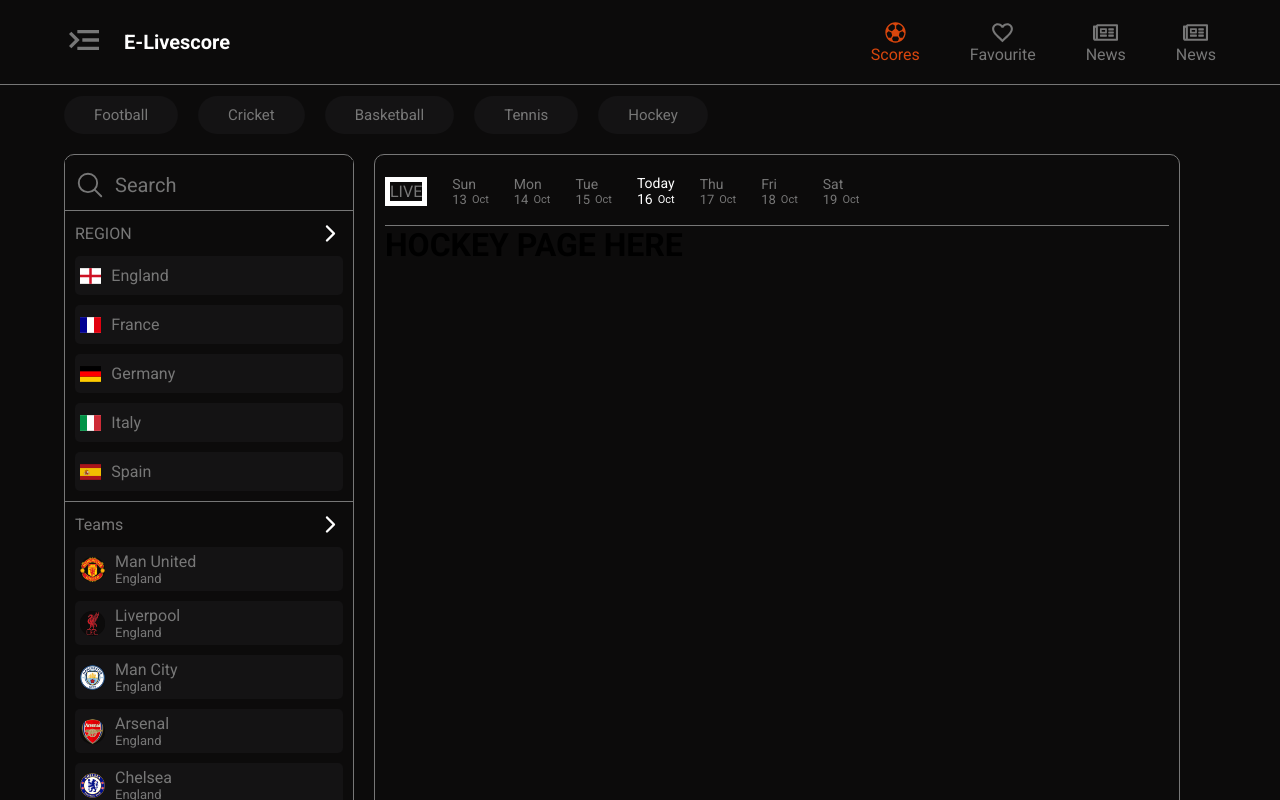
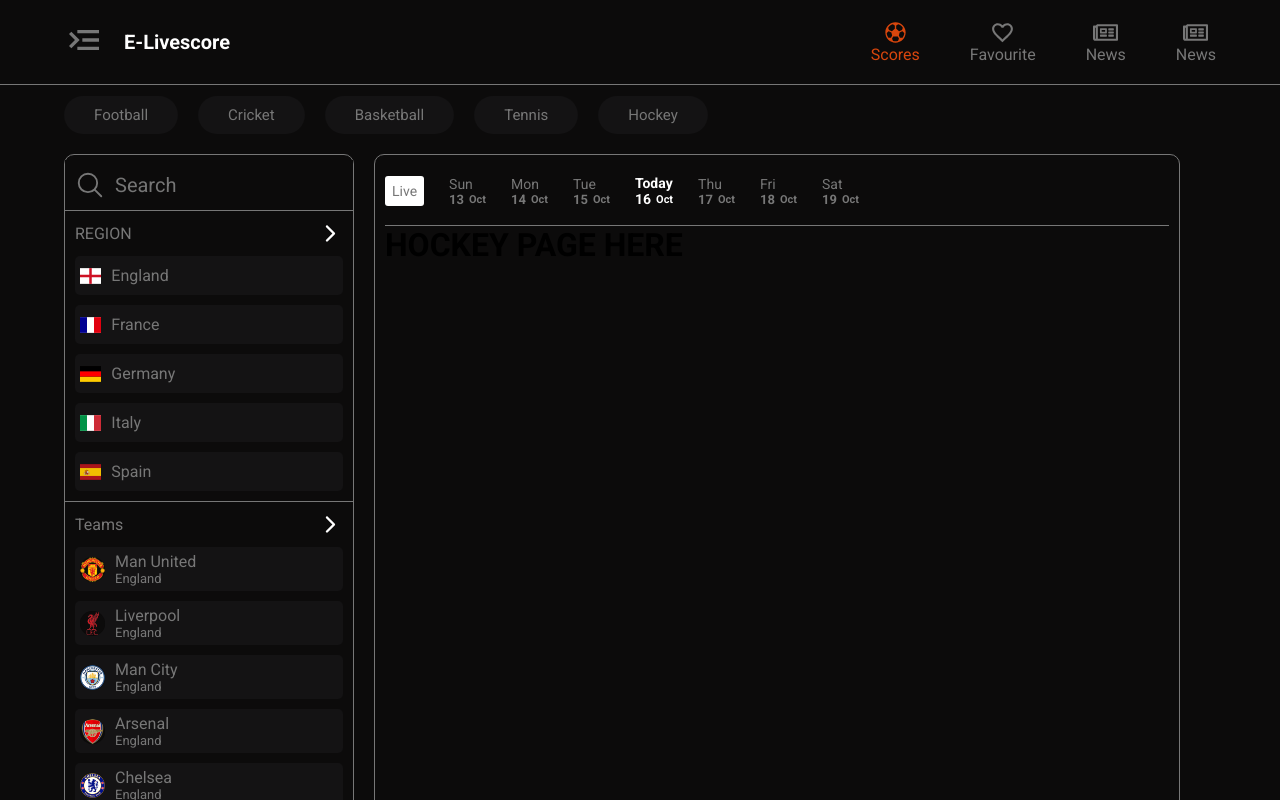
Before and after one commit to Empire688682/empire-livescores, a Next.js app in the folder empire-livescore/: page /hockey in a window 1280 px wide. Shown: the top 800 px of the page. Built offline with nearby package versions, Linux system fonts and the light colour scheme.

Commit message:
live style

```diff
--- a/empire-livescore/src/Component/MainDate/MainDate.jsx
+++ b/empire-livescore/src/Component/MainDate/MainDate.jsx
@@ -23,7 +23,7 @@
     <div className={style.main_Data}>
       <div className={style.days}>
         <div className={style.live}>
-          <p>LIVE</p>
+          <p>Live</p>
         </div>
         {days.map((day, index) => (
           <div key={day} className={style.day}>
--- a/empire-livescore/src/Component/MainDate/MainDate.module.css
+++ b/empire-livescore/src/Component/MainDate/MainDate.module.css
@@ -28,22 +28,32 @@
 
 .date {
     font-size: 13px;
+    font-weight: bolder;
 }
 
 .today {
     color: white;
     font-size: 14px;
+    font-weight: bolder;
 }
 
 .today.month {
     font-size: 11px;
     color: white;
+    font-weight: bolder;
 }
 
 .month {
     font-size: 11px;
+    font-weight: bolder;
 }
 .live{
     background-color: white;
-    padding: 5px;
+    padding: 7px;
+    border-radius: 3px;
 }
+.live p{
+    background-color: white;
+    cursor:poiter;
+    font-size: 14px;
+}
```
